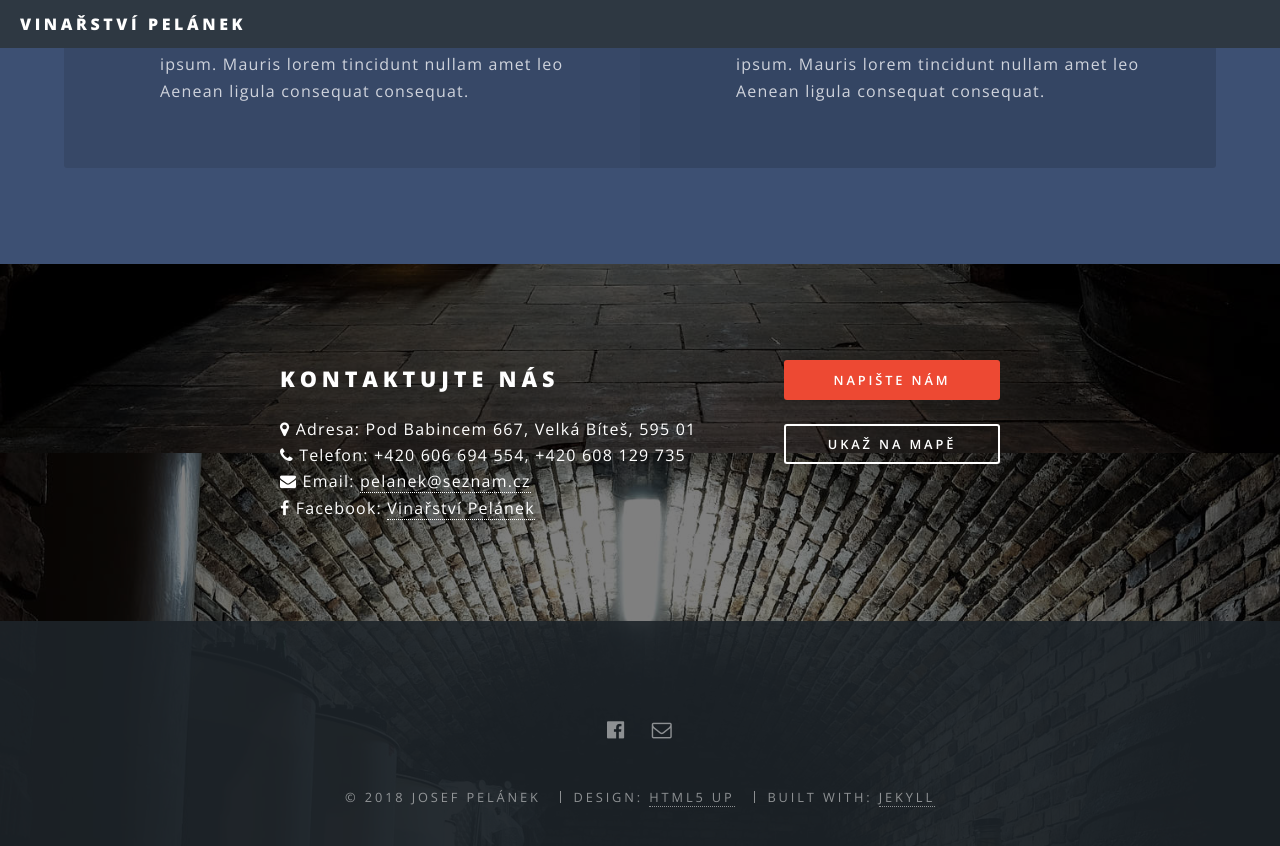
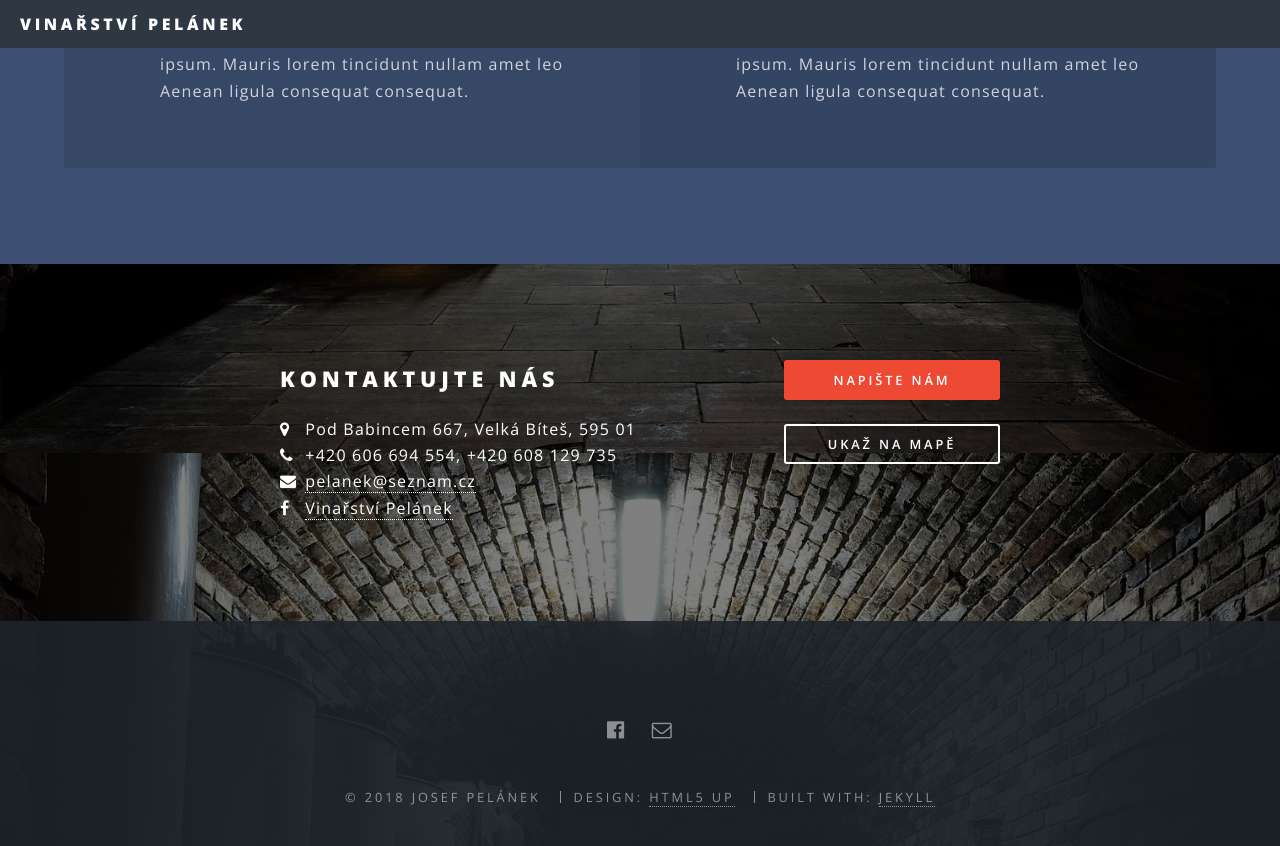
Before and after one commit to luk355/vinarstvi-pelanek, a Jekyll site: the page built from index.html, in a window 1280 px wide and 900 px high, scrolled down 3147 px. Shown: the top 846 px of the window. Built offline with Jekyll 4.4.1, drawn with Linux system fonts in a browser that asks for light colours.

Commit message:
tidy up contact icons

```diff
--- a/css/main.scss
+++ b/css/main.scss
@@ -1832,3 +1832,10 @@ $baseurl: '{{ site.baseurl }}/images';
 			}
 		}
 	}
+
+	p.contacts {
+		span.icon{
+			display: inline-block;
+			width:20px;
+		}
+	}
--- a/index.html
+++ b/index.html
@@ -105,11 +105,12 @@ layout: landing
 	<div class="inner">
 		<header>
 			<h2>Kontaktujte nás</h2>
-			<p>
-				<span class="icon fa-map-marker"></span> Adresa: Pod Babincem 667, Velká Bíteš, 595 01 <br />
-				<span class="icon fa-phone"></span> Telefon: +420 606 694 554, +420 608 129 735 <br />
-				<span class="icon fa-envelope"></span> Email: <a href="{{ site.social.email }}" target="_blank">{{ site.social.email }}</a> <br />
-				<span class="icon fa-facebook"></span> Facebook: <a href="https://www.facebook.com/pg/Vinařství-Pelánek-1510129645951146" target="_blank">Vinařství Pelánek</a> <br />
+
+			<p class="contacts">
+				<span class="icon fa-map-marker"></span> Pod Babincem 667, Velká Bíteš, 595 01 <br />
+				<span class="icon fa-phone"></span> +420 606 694 554, +420 608 129 735 <br />
+				<span class="icon fa-envelope"></span> <a href="{{ site.social.email }}" target="_blank">{{ site.social.email }}</a> <br />
+				<span class="icon fa-facebook"></span> <a href="https://www.facebook.com/pg/Vinařství-Pelánek-1510129645951146" target="_blank">Vinařství Pelánek</a> <br />
 			</p>
 		</header>
 		<ul class="actions vertical">
```
